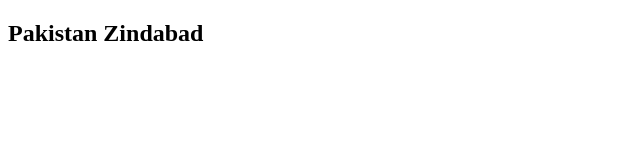
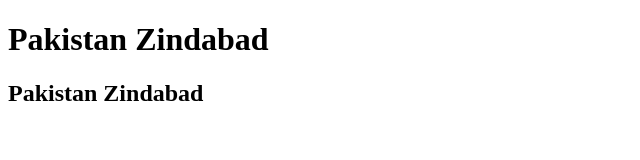
Before and after one commit to Zainulabdeen35/First-practice, a plain HTML site: page index.html in a window 1280 px wide. Shown: the whole page, without its empty margins (0-640 px from the left). Drawn offline with Linux system fonts and the light colour scheme.

Commit message:
add-second-tag
add second tag

```diff
--- a/index.html
+++ b/index.html
@@ -6,7 +6,9 @@
     <title>Document</title>
 </head>
 <body>
+    <h1>Pakistan Zindabad</h1>
     <h2>Pakistan Zindabad</h2>
+
 
 </body>
 </html>
```
